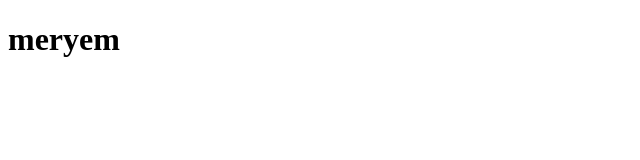
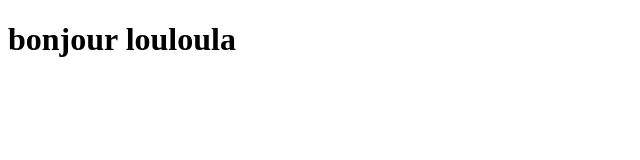
Before and after one commit to nabilio/dockertest, a plain HTML site: page index.html in a window 1280 px wide. Shown: the whole page, without its empty margins (0-640 px from the left). Drawn offline with Linux system fonts and the light colour scheme.

Commit message:
3eme one

```diff
--- a/index.html
+++ b/index.html
@@ -4,6 +4,6 @@
     <title>Bienvenue</title>
 </head>
 <body>
-    <h1>meryem</h1>
+    <h1>bonjour louloula</h1>
 </body>
 </html>
```
